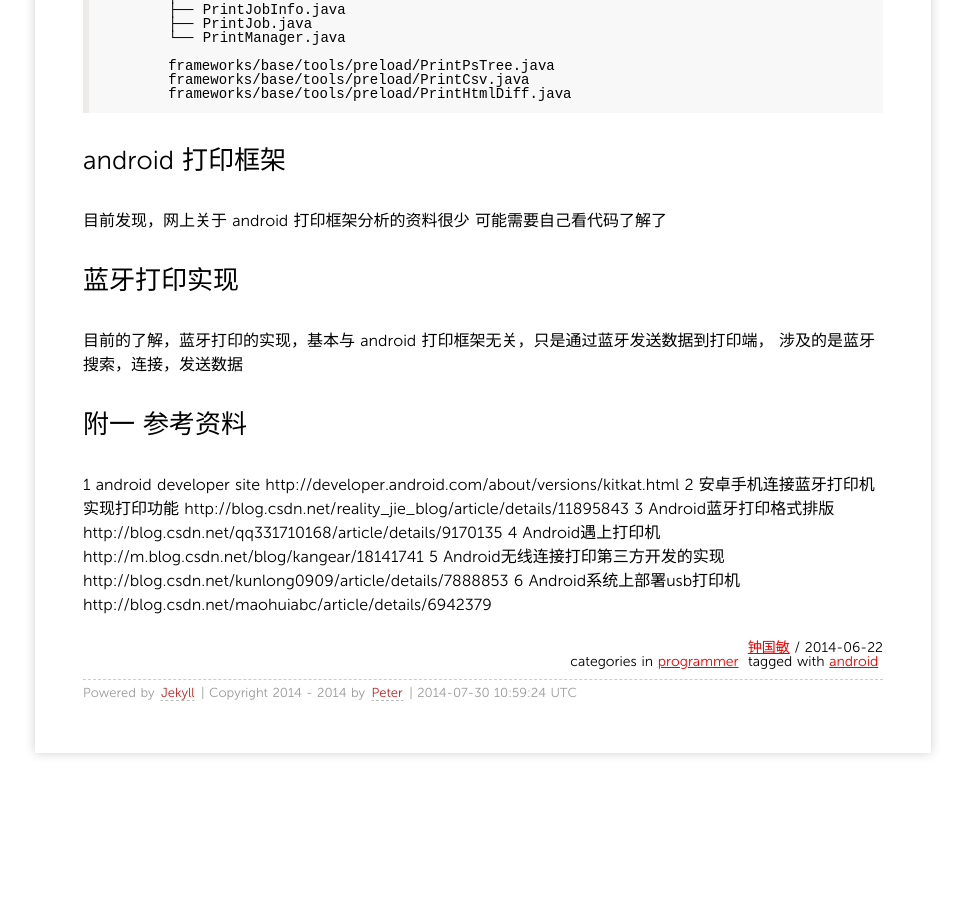
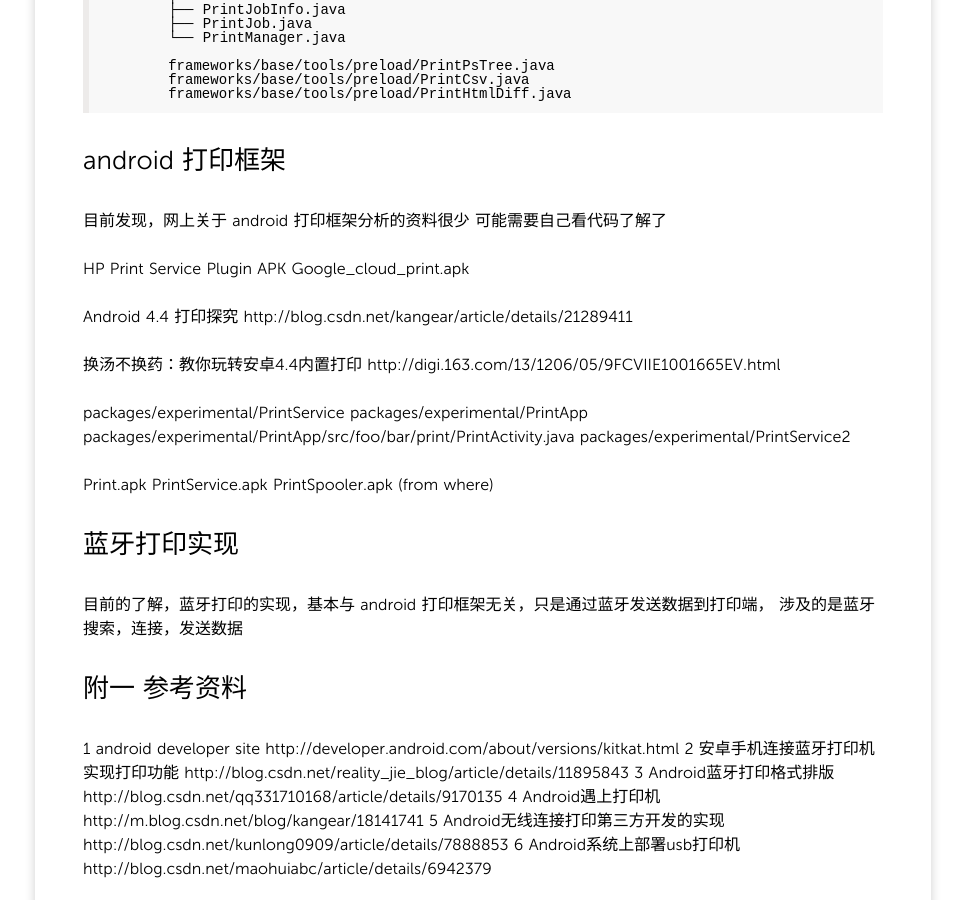
Before and after one commit to fengyr/blog, a Jekyll site: the page built from _posts/2014/2014-06-22-Android-4.4-Printing-Framework.md, in a window 1280 px wide and 900 px high, scrolled down 1987 px. Shown: the whole window, without its empty margins (157-1122 px from the left). Built offline with Jekyll 4.4.1, drawn with Linux system fonts in a browser that asks for light colours; Markdown is read by kramdown in place of the engine named in the settings; before the commit the page ends 2788 px from its top, so only the background shows below that.

Commit message:
Update 2014-06-22-Android-4.4-Printing-Framework.md

```diff
--- a/_posts/2014/2014-06-22-Android-4.4-Printing-Framework.md
+++ b/_posts/2014/2014-06-22-Android-4.4-Printing-Framework.md
@@ -125,6 +125,27 @@ Android4.4引导入了对打印机的本地平台支持，以及管理打印机
 可能需要自己看代码了解了
 
 
+HP Print Service Plugin APK
+Google_cloud_print.apk
+
+Android 4.4 打印探究
+http://blog.csdn.net/kangear/article/details/21289411
+
+换汤不换药：教你玩转安卓4.4内置打印
+http://digi.163.com/13/1206/05/9FCVIIE1001665EV.html
+
+
+packages/experimental/PrintService
+packages/experimental/PrintApp
+packages/experimental/PrintApp/src/foo/bar/print/PrintActivity.java
+packages/experimental/PrintService2
+
+
+Print.apk
+PrintService.apk
+PrintSpooler.apk (from where)
+
+
 ##	蓝牙打印实现
 目前的了解，蓝牙打印的实现，基本与 android 打印框架无关，只是通过蓝牙发送数据到打印端，
 涉及的是蓝牙搜索，连接，发送数据
```
